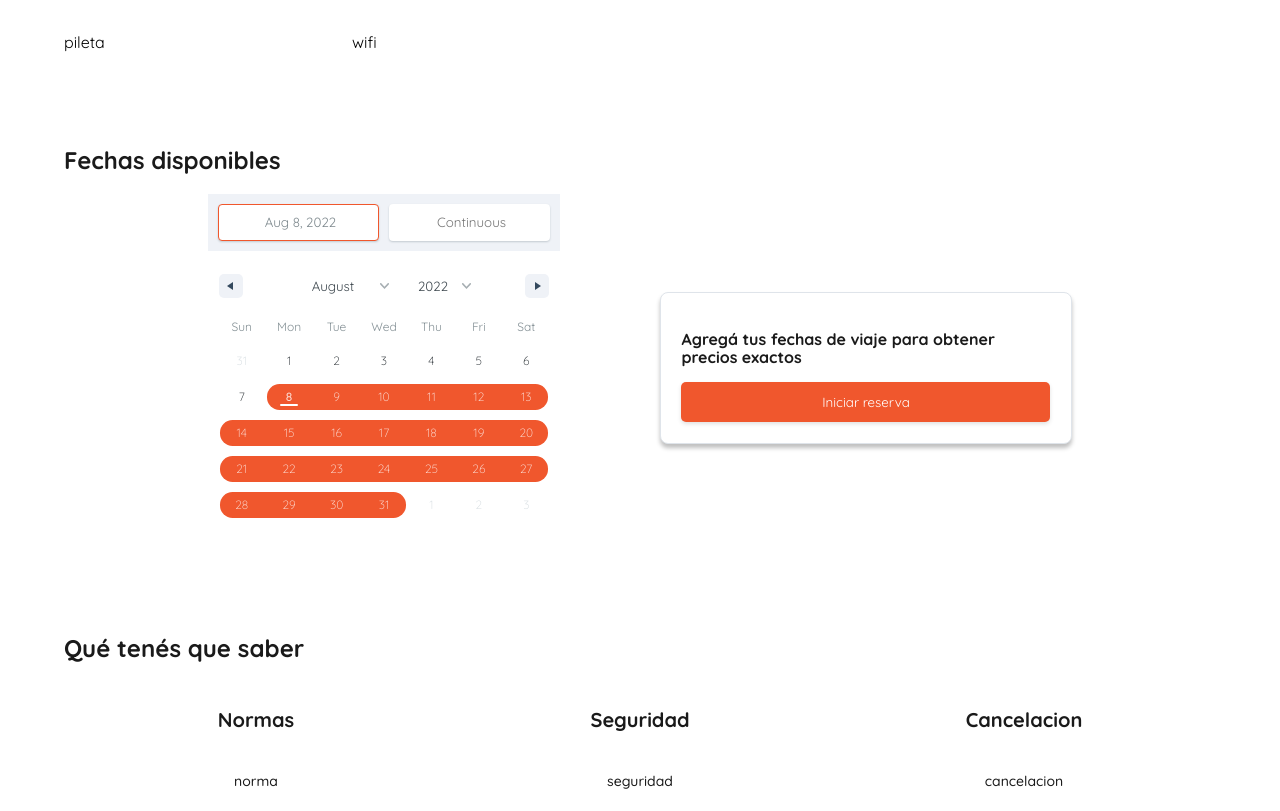
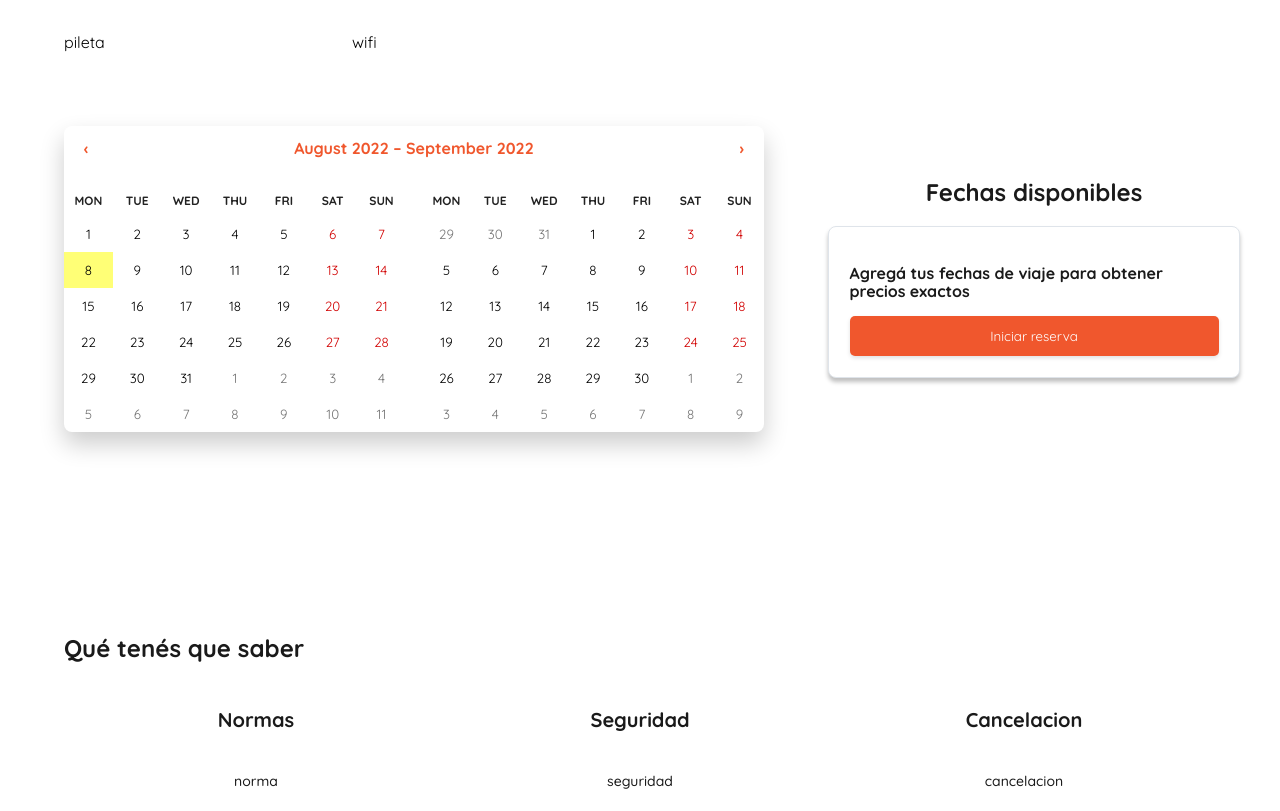
Before and after one commit to mceciabate/proyecto_integrador, a React (Create React App) app in the folder integrador/: page /product in a window 1280 px wide. Shown: the part 740-1551 px from the top of the page. Built offline with nearby package versions, Linux system fonts and the light colour scheme.

Commit message:
calendario producto

```diff
--- a/integrador/public/index.html
+++ b/integrador/public/index.html
@@ -13,7 +13,6 @@
     <link rel="preconnect" href="https://fonts.gstatic.com" crossorigin>
     <link rel="stylesheet" href="index.css" />
     <link href="https://fonts.googleapis.com/css2?family=Quicksand:wght@300;400;500;600;700&display=swap" rel="stylesheet">
-    <link rel="apple-touch-icon" href="%PUBLIC_URL%/logo192.png" />
     <!--
       manifest.json provides metadata used when your web app is installed on a
       user's mobile device or desktop. See https://developers.google.com/web/fundamentals/web-app-manifest/
--- a/integrador/src/components/Card.js
+++ b/integrador/src/components/Card.js
@@ -1,7 +1,13 @@
 import React from "react";
 import { CardC, StyledImg, CardDiv, StyledP1, StyledP2, StyledButton } from "../styles/ListStyles";
+import { useNavigate } from "react-router-dom"
 
 const Card = ({ car }) => {
+  let navigate = useNavigate()
+  const routeChange = () =>{
+    let path = "/product"
+    navigate(path)
+  }
   return (
     <CardC>
       <div>
@@ -12,7 +18,7 @@ const Card = ({ car }) => {
         <h3>{car.title}</h3>
         <StyledP2>{car.location}</StyledP2>
         <StyledP2>{car.description}</StyledP2>
-        <StyledButton>ver mas</StyledButton>
+        <StyledButton onClick={routeChange} >ver mas</StyledButton>
       </CardDiv>
     </CardC>
   );
--- a/integrador/src/components/CardCategories.js
+++ b/integrador/src/components/CardCategories.js
@@ -1,15 +1,20 @@
 import React from "react";
 import { CategoryCard, CategoryImage } from "../styles/CategoriesStyles";
+import { Link } from "react-router-dom";
 
 const CardCategories = ({ category }) => {
-  console.log(category.urlImg);
+  console.log(category.imagenCategoria);
   return (
+    <>
     <CategoryCard>
-      <CategoryImage src={`${category.urlImg}.jpg`} alt={category.titulo}/>
+      <Link to={'/product'}>
+        <CategoryImage src={category.imagenCategoria.urlImg} alt={category.titulo} />
+      </Link>
       <h3>{category.titulo}</h3>
       <p>807.105 carros</p>
     </CategoryCard>
-  )
-}
+    </>
+  );
+};
 
 export default CardCategories;
--- a/integrador/src/pages/product/Product.js
+++ b/integrador/src/pages/product/Product.js
@@ -18,13 +18,19 @@ import {
 } from "./ProductStyles";
 import { BsFillPinMapFill } from "react-icons/bs";
 import arrow from "../../assets/arrow.png";
-import { DateRange } from "react-date-range";
 import "react-date-range/dist/styles.css";
 import "react-date-range/dist/theme/default.css";
 import ProductGallery from "./ProductGallery";
+import Calendar from "react-calendar";
+import "./calendarStyles.css";
 
 const Product = ({ product }) => {
-  const [state, setState] = useState([
+  const getWindowSize = () => {
+    const { innerWidth, innerHeight } = window;
+    return { innerWidth, innerHeight };
+  };
+  const [windowSize, setWindowSize] = useState(getWindowSize());
+  const [date, setDate] = useState([
     {
       startDate: new Date(),
       endDate: null,
@@ -40,6 +46,17 @@ const Product = ({ product }) => {
       document.body.style.removeProperty("overflow");
     }
   }, [showModal]);
+  useEffect(() => {
+    function handleWindowResize() {
+      setWindowSize(getWindowSize());
+    }
+
+    window.addEventListener("resize", handleWindowResize);
+
+    return () => {
+      window.removeEventListener("resize", handleWindowResize);
+    };
+  }, []);
   const handleModal = (index) => {
     setCurrentIndex(index);
     setShowModal(true);
@@ -64,19 +81,19 @@ const Product = ({ product }) => {
           <p>estrellas</p>
         </RHeader>
       </HeaderContainer>
-      {showModal &&
+      {showModal && (
         <ProductGallery
           pictures={product}
           current={currentIndex}
           handleClose={() => setShowModal(false)}
           setCurrentIndex={setCurrentIndex}
         />
-      }
+      )}
       <ImageContainer>
         {product.map((pic, index) => (
           <div
             className={index === 0 ? "main-image" : "image"}
-            onClick={()=>handleModal(index)}
+            onClick={() => handleModal(index)}
             key={index}
           >
             <img src={pic} alt="product" />
@@ -99,7 +116,7 @@ const Product = ({ product }) => {
         </p>
       </DescriptionContainer>
       <FeaturesContainer>
-        <h2>¿Qué ofrece este lugar?</h2>
+        <h2>¿Qué ofrece este auto?</h2>
         <div>
           <p>cocina</p>
           <p>televisor</p>
@@ -110,15 +127,13 @@ const Product = ({ product }) => {
         </div>
       </FeaturesContainer>
       <CalendarContainer>
-        <h2>Fechas disponibles</h2>
+        <Calendar
+          showDoubleView={windowSize.innerWidth > 480 ? true : false}
+          next2Label={null}
+          prev2Label={null}
+        />
         <CalendarSection>
-          <DateRange
-            editableDateInputs={true}
-            onChange={(item) => setState([item.selection])}
-            moveRangeOnFirstSelection={false}
-            ranges={state}
-            rangeColors={["#F0572D"]}
-          />
+          <h2>Fechas disponibles</h2>
           <CalendarItem>
             <h3>Agregá tus fechas de viaje para obtener precios exactos</h3>
             <button>Iniciar reserva</button>
--- a/integrador/src/pages/product/ProductStyles.js
+++ b/integrador/src/pages/product/ProductStyles.js
@@ -205,31 +205,41 @@ export const FeaturesContainer = styled.div`
 `;
 
 export const CalendarContainer = styled.div`
+  display: grid;
+  grid-template-columns: 1fr 1fr 1fr;
+  grid-template-rows: 1fr;
   width: 90vw;
   height: 488px;
+  column-gap: 5vw;
   @media (max-width: 770px) {
-    height: 680px;
+    height: 600px;
+    grid-template-columns: 2;
+    grid-template-rows: 2;
+  }
+`;
+
+export const CalendarSection = styled.div`
+  margin-top: 4vh;
+  grid-column: 3;
+  display: flex;
+  flex-direction: column;
+  align-items: center;
+  @media (max-width: 768px) {
+    flex-direction: column;
+    gap: 10px;
+    grid-column: 1/ span 2;
+    grid-row: 2;
   }
   h2 {
+    grid-column: 3;
     font-weight: 700;
     font-size: 24px;
     line-height: 28px;
     color: #1a1a1a;
+    height: fit-content;
     @media (max-width: 480px) {
       margin-left: 20px;
     }
-  }
-`;
-
-export const CalendarSection = styled.div`
-  display: flex;
-  flex-direction: row;
-  align-items: center;
-  justify-content: center;
-  gap: 100px;
-  @media (max-width: 768px) {
-    flex-direction: column;
-    gap: 50px;
   }
 `;
 
--- /dev/null
+++ b/integrador/src/pages/product/calendarStyles.css
@@ -0,0 +1,129 @@
+.react-calendar {
+  grid-column: 1 / span 2;
+  grid-row: 1 / span 2;
+  width: 400px;
+  max-width: 95vw;
+  height: fit-content;
+  background-color: #fff;
+  color: #222;
+  border-radius: 8px;
+  box-shadow: 0 12px 24px rgba(0, 0, 0, 0.2);
+  font-family: Arial, Helvetica, sans-serif;
+  line-height: 1.125em;
+  border: none;
+}
+.react-calendar--doubleView {
+  width: 700px;
+}
+.react-calendar--doubleView .react-calendar__viewContainer {
+  display: flex;
+  margin: -0.5em;
+}
+.react-calendar--doubleView .react-calendar__viewContainer > * {
+  width: 50%;
+  margin: 0.5em;
+}
+.react-calendar,
+.react-calendar *,
+.react-calendar *:before,
+.react-calendar *:after {
+  -moz-box-sizing: border-box;
+  -webkit-box-sizing: border-box;
+  box-sizing: border-box;
+}
+.react-calendar button {
+  margin: 0;
+  border: 0;
+  outline: none;
+}
+.react-calendar button:enabled:hover {
+  cursor: pointer;
+}
+.react-calendar__navigation {
+  display: flex;
+  height: 44px;
+  margin-bottom: 1em;
+}
+.react-calendar__navigation button {
+  min-width: 44px;
+  background: none;
+  font-size: 16px;
+  font-weight: 800;
+  color : #F0572D;
+}
+.react-calendar__navigation button:disabled {
+  background-color: #f0f0f0;
+}
+.react-calendar__navigation button:enabled:hover,
+.react-calendar__navigation button:enabled:focus {
+  background-color: #e6e6e6;
+}
+.react-calendar__month-view__weekdays {
+  text-align: center;
+  text-transform: uppercase;
+  font-weight: bold;
+  font-size: 0.75em;
+}
+abbr[title] {
+  text-decoration: none;
+}
+.react-calendar__month-view__weekdays__weekday {
+  padding: 0.5em;
+}
+.react-calendar__month-view__weekNumbers .react-calendar__tile {
+  display: flex;
+  align-items: center;
+  justify-content: center;
+  font-size: 0.75em;
+  font-weight: bold;
+}
+.react-calendar__month-view__days__day--weekend {
+  color: #d10000;
+}
+.react-calendar__month-view__days__day--neighboringMonth {
+  color: #757575;
+}
+.react-calendar__year-view .react-calendar__tile,
+.react-calendar__decade-view .react-calendar__tile,
+.react-calendar__century-view .react-calendar__tile {
+  padding: 2em 0.5em;
+}
+.react-calendar__tile {
+  max-width: 100%;
+  padding: 10px 6.6667px;
+  background: none;
+  text-align: center;
+  line-height: 16px;
+}
+.react-calendar__tile:disabled {
+  background-color: #f0f0f0;
+}
+.react-calendar__tile:enabled:hover,
+.react-calendar__tile:enabled:focus {
+  background-color: #e6e6e6;
+}
+.react-calendar__tile--now {
+  background: #ffff76;
+}
+.react-calendar__tile--now:enabled:hover,
+.react-calendar__tile--now:enabled:focus {
+  background: #ffffa9;
+}
+.react-calendar__tile--hasActive {
+  background: #F0572D;
+}
+.react-calendar__tile--hasActive:enabled:hover,
+.react-calendar__tile--hasActive:enabled:focus {
+  background: #F0572D;
+}
+.react-calendar__tile--active {
+  background: #F0572D;
+  color: white;
+}
+.react-calendar__tile--active:enabled:hover,
+.react-calendar__tile--active:enabled:focus {
+  background: #F0572D;
+}
+.react-calendar--selectRange .react-calendar__tile--hover {
+  background-color: #e6e6e6;
+}
```
